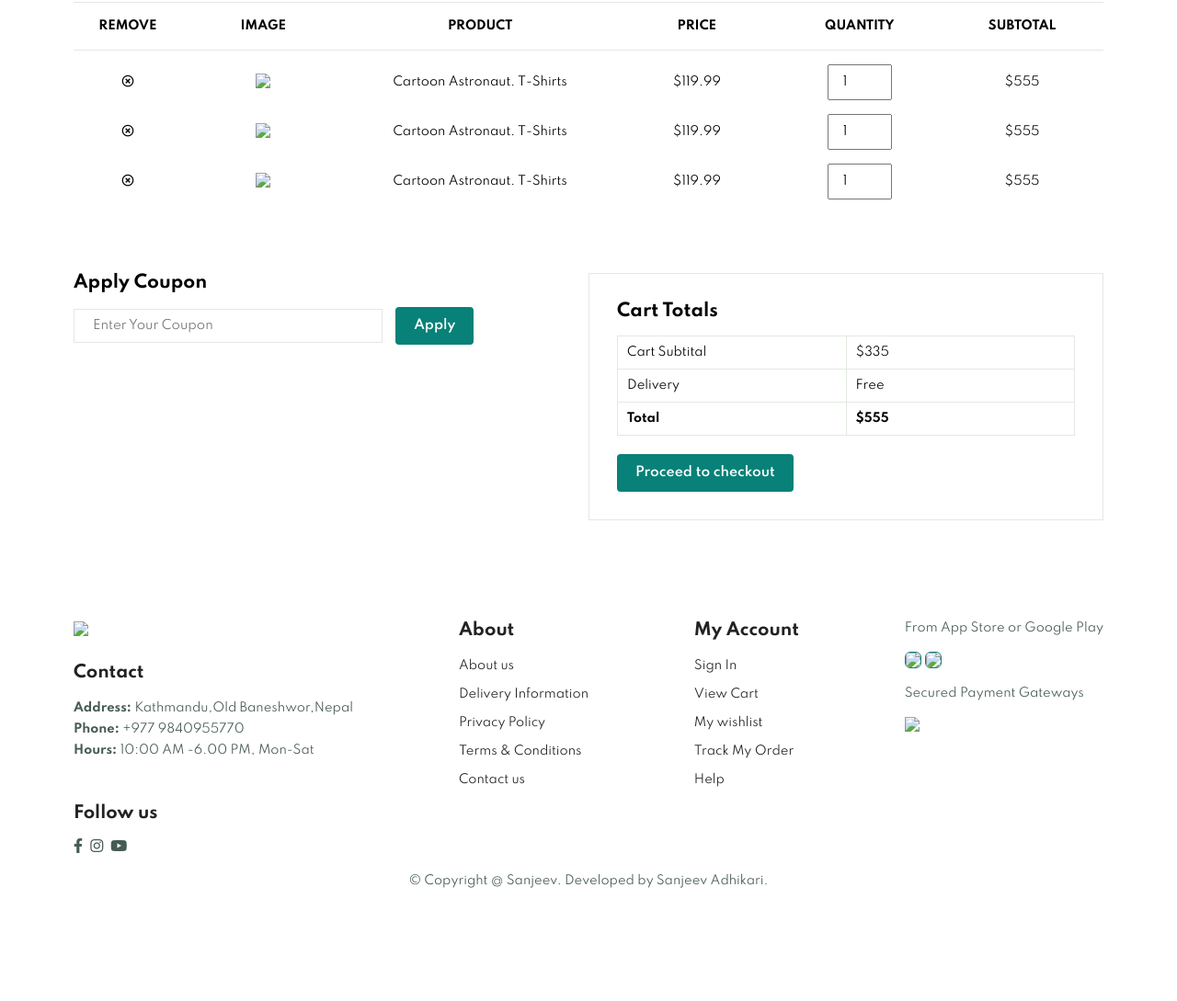
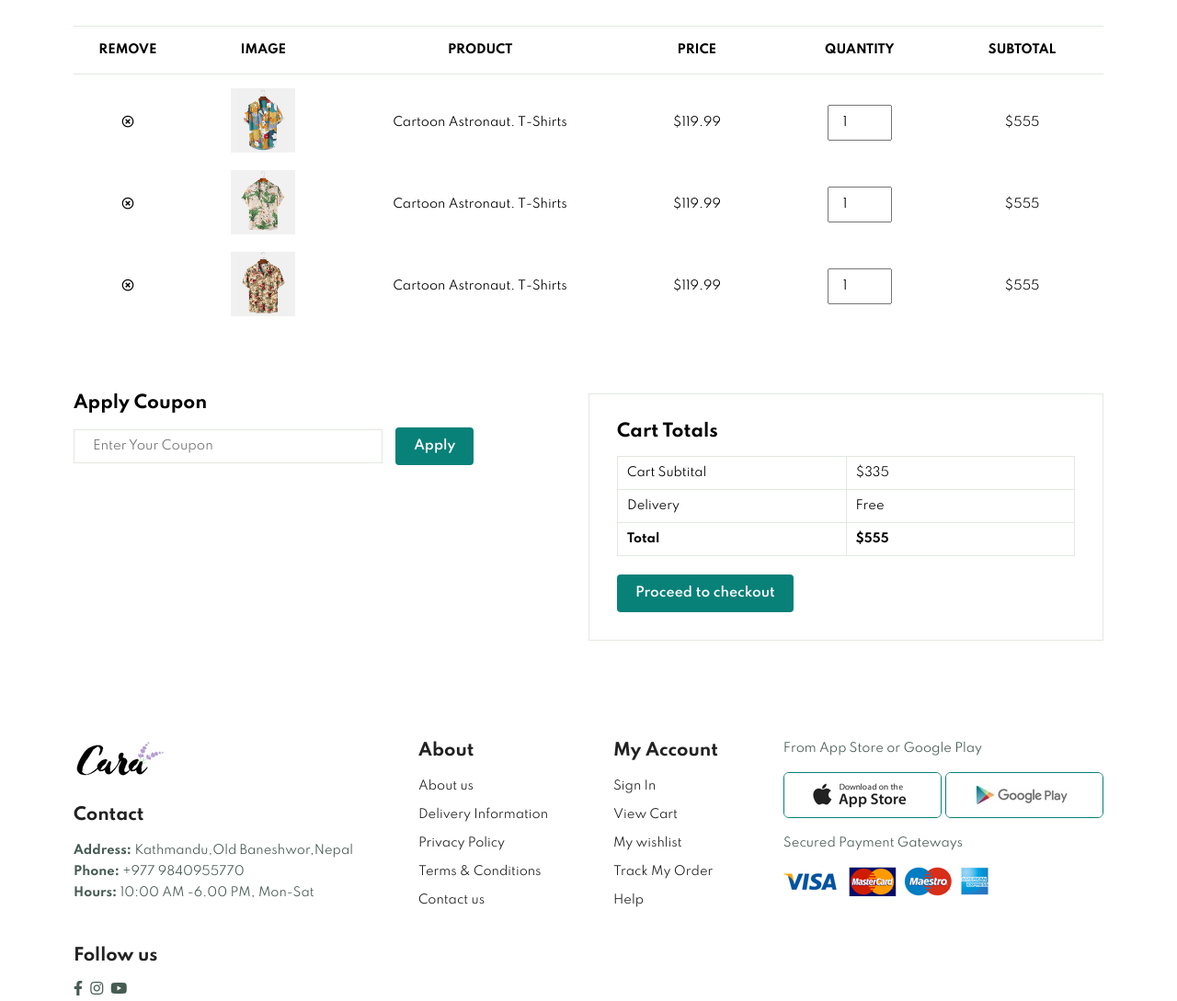
Before and after one commit to Sanjeev-Adhikari/esyaiyam-site, a plain HTML site: page cart.html in a window 1280 px wide. Shown: the part 417-1506 px from the top of the page at 92% size. Before the commit the page ends 1431 px from the top, so only its background shows below. Drawn offline with Linux system fonts and the light colour scheme; files whose address does not match are found by name.

Commit message:
Update cart.html

```diff
--- a/cart.html
+++ b/cart.html
@@ -32,7 +32,7 @@
         <section id="header">
 
            <!--First goes the logo-->
-            <a href="#"><img src="/img/logo.png" class="logo" alt="logo"></a>
+            <a href="#"><img src="/logo.png" class="logo" alt="logo"></a>
 
 
            <!--then the navlinks-->
@@ -83,7 +83,7 @@
                 </thead>
                     <tr>
                         <td><a><i class="far fa-times-circle"></i></a></td>
-                        <td><img src="/img/products/f1.jpg"></td>
+                        <td><img src="/f1.jpg"></td>
                         <td>Cartoon Astronaut. T-Shirts</td>
                         <td>$119.99</td>
                         <td><input type="number" value="1"></td>
@@ -92,7 +92,7 @@
 
                     <tr>
                         <td><a><i class="far fa-times-circle"></i></a></td>
-                        <td><img src="/img/products/f2.jpg"></td>
+                        <td><img src="/f2.jpg"></td>
                         <td>Cartoon Astronaut. T-Shirts</td>
                         <td>$119.99</td>
                         <td><input type="number" value="1"></td>
@@ -101,7 +101,7 @@
 
                     <tr>
                         <td><a><i class="far fa-times-circle"></i></a></td>
-                        <td><img src="/img/products/f3.jpg"></td>
+                        <td><img src="/f3.jpg"></td>
                         <td>Cartoon Astronaut. T-Shirts</td>
                         <td>$119.99</td>
                         <td><input type="number" value="1"></td>
@@ -148,7 +148,7 @@
         <footer class="section-p1">
              <!--This col contains logo, contact details,  and follow us links -->
             <div class="col">
-                <img src="/img/logo.png" class="logo">
+                <img src="/logo.png" class="logo">
                 <h4>Contact</h4>
                 <p><strong>Address: </strong>Kathmandu,Old Baneshwor,Nepal</p>
                 <p><strong>Phone: </strong>+977 9840955770</p>
@@ -191,11 +191,11 @@
             <div class="col install">
                 <p>From App Store or Google Play</p>
                 <div class="row">
-                    <img src="/img/pay/app.jpg">
-                    <img src="/img/pay/play.jpg">
+                    <img src="/app.jpg">
+                    <img src="/play.jpg">
                 </div>
                 <p>Secured Payment Gateways</p>
-                <img src="/img/pay/pay.png">
+                <img src="/pay.png">
             </div>
 
 
```
